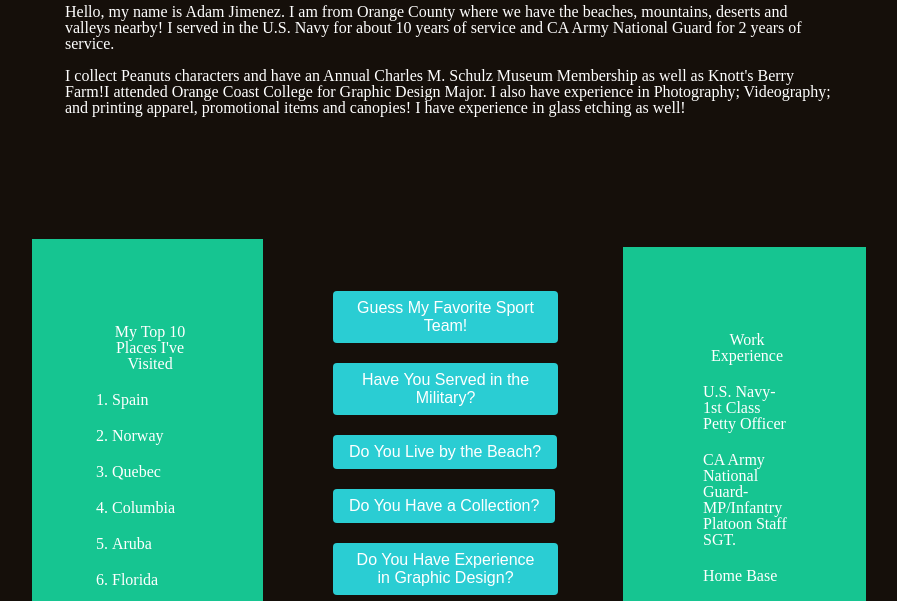
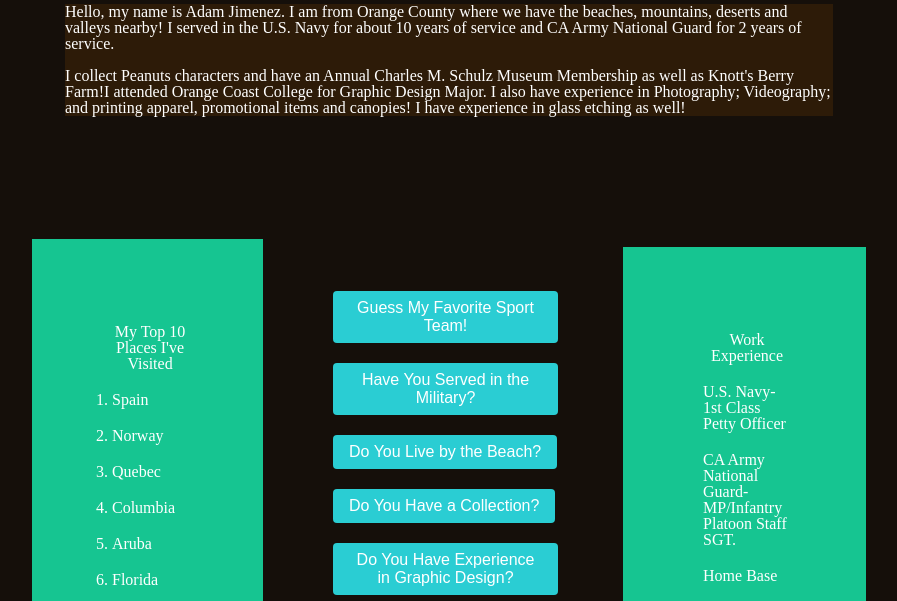
Before and after one commit to outlandico/201-projects, a plain HTML site: page project-directory/about_me.html in a window 1280 px wide. Shown: the part 152-753 px from the top of the page, without its empty margins (191-1088 px from the left). Drawn offline with Linux system fonts and the light colour scheme.

Commit message:
added brown background on paragraph section

```diff
--- a/project-directory/styles.css
+++ b/project-directory/styles.css
@@ -27,6 +27,7 @@ h1 {
 
     margin: 20px auto;
     width: 60%;
+    background-color:#2d1b08;
 
     color: white;
     /* display:flex; */
```
